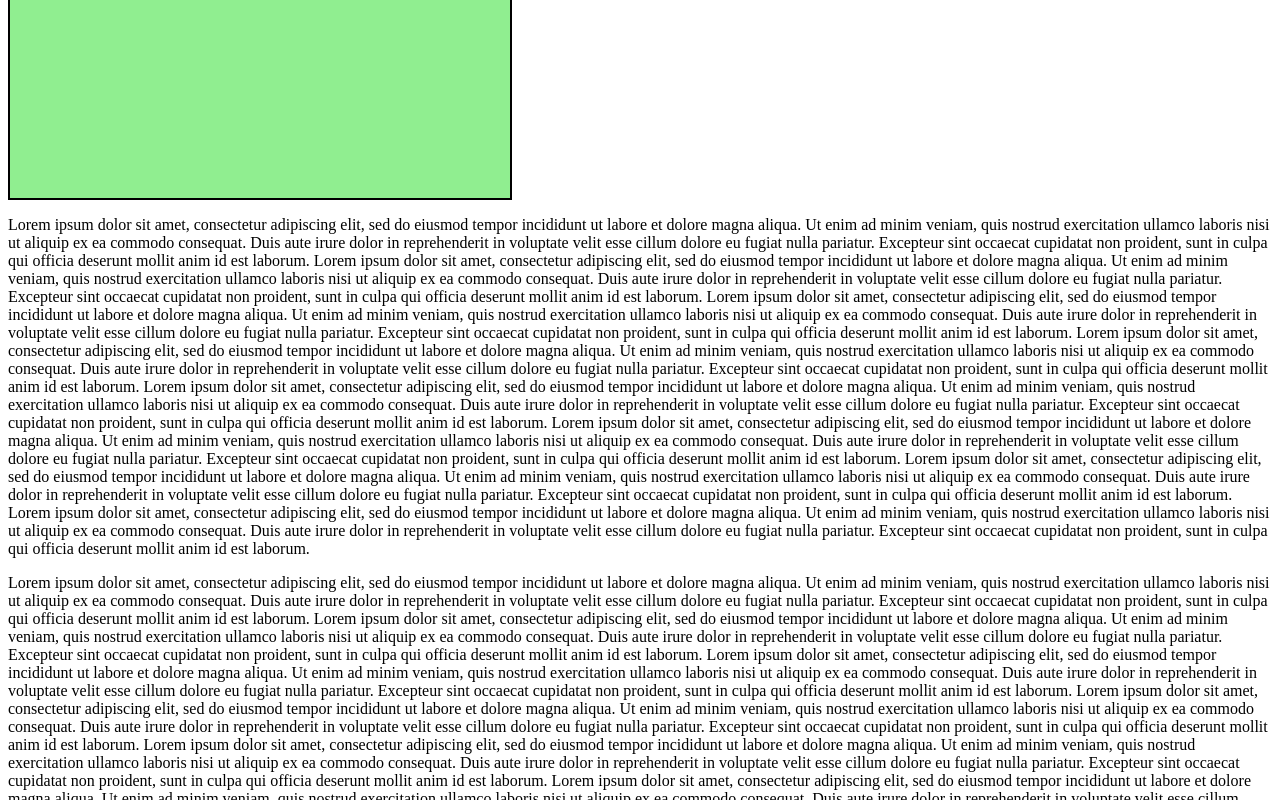
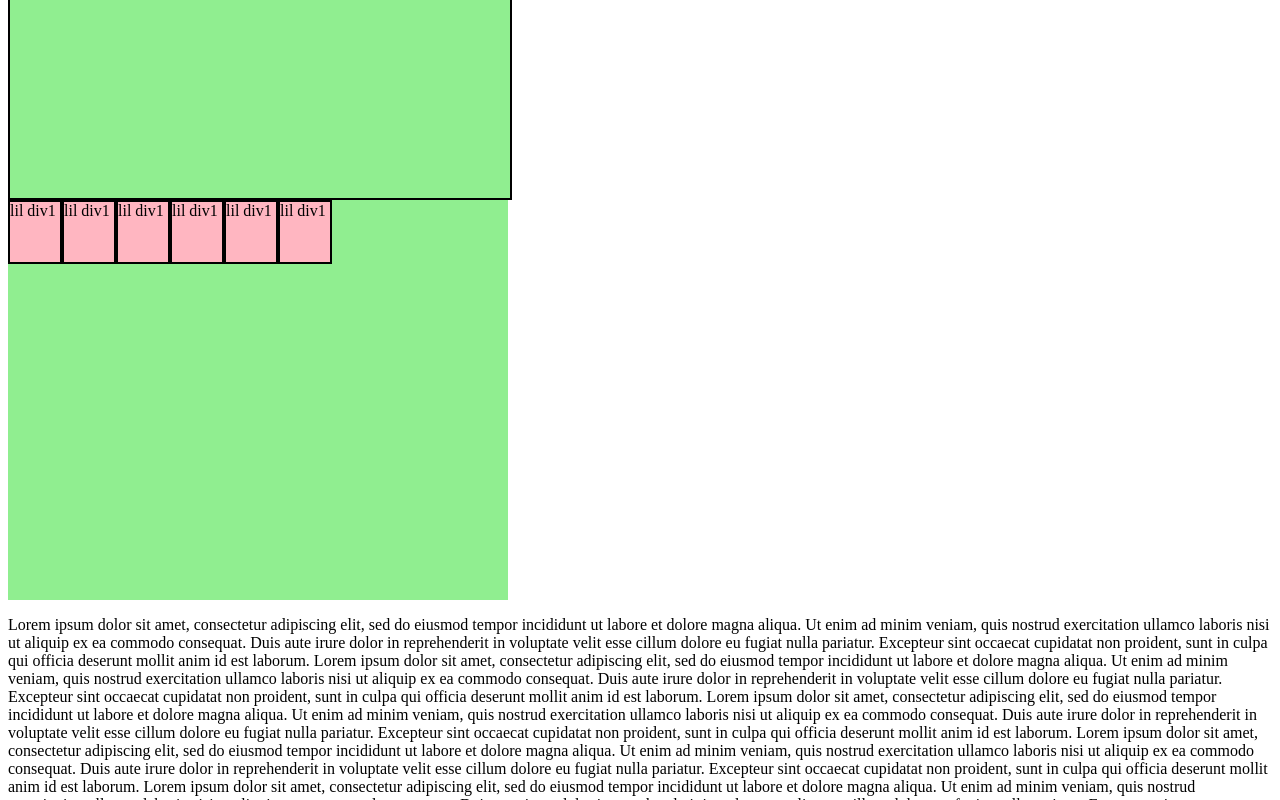
Before and after one commit to LimeFrogg/CS104-001-Lab6, a plain HTML site: page index.html in a window 1280 px wide. Shown: the part 2470-3270 px from the top of the page. Drawn offline with Linux system fonts and the light colour scheme.

Commit message:
Question 12

```diff
--- a/index.html
+++ b/index.html
@@ -27,6 +27,14 @@
         <div class="little">lil div1</div>
     </div>
     <div class="flex-container3">
+        <div class="little">lil div1</div>
+        <div class="little">lil div1</div>
+        <div class="little">lil div1</div>
+    </div>
+    <div class="flex-container4">
+        <div class="little">lil div1</div>
+        <div class="little">lil div1</div>
+        <div class="little">lil div1</div>
         <div class="little">lil div1</div>
         <div class="little">lil div1</div>
         <div class="little">lil div1</div>
--- a/styles.css
+++ b/styles.css
@@ -90,3 +90,10 @@
     justify-content: space-around;
     border:solid black 2px;
 }
+.flex-container4{
+    display:flex;
+    height: 400px;
+    width: 500px;
+    background-color: lightgreen;
+    flex-wrap: wrap;
+}
```
